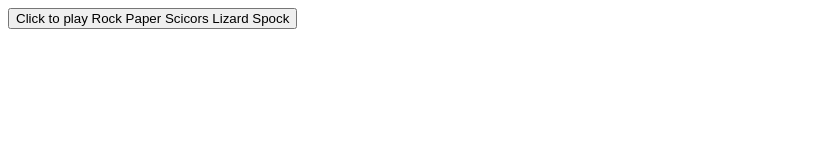
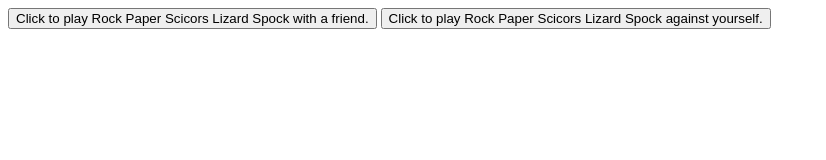
Before and after one commit to logic-legolas/sean-ma-js-blue, a plain HTML site: page rock_paper_scicors_lizard_spock.html in a window 1280 px wide. Shown: the whole page, without its empty margins (0-826 px from the left). Drawn offline with Linux system fonts and the light colour scheme.

Commit message:
fixed
fixed (i hope)

```diff
--- a/rock_paper_scicors_lizard_spock.html
+++ b/rock_paper_scicors_lizard_spock.html
@@ -5,7 +5,6 @@
     <title></title>
   </head>
   <body>
-    <button onclick="game()" name="button">Click to play Rock Paper Scicors Lizard Spock</button>
     <script>
       function game() {
         var p1 = prompt("Player 1");
@@ -50,8 +49,23 @@
           alert("Spock vaporizes Rock. Player 1 wins!");
         }else if (p2="spock",p1="scissors") {
           alert("Spock smashes Scissors. PlayerPlayer 1 wins!");
+        }else if (p1="rock",p2="rock") {
+          alert("It's a tie!");
+        }else if (p1="paper",p2="paper") {
+          alert("It's a tie!");
+        }else if (p1="scissors",p2="scissors") {
+          alert("It's a tie!");
+        }else if (p1="lizard",p2="lizard") {
+          alert("It's a tie!");
+        }else if (p1="spock",p2="spock") {
+          alert("It's a tie!");
+        }else{
+          alert("Something went wrong! Try again.");
+          game();
         }
       }
     </script>
+    <button onclick="game()" name="button">Click to play Rock Paper Scicors Lizard Spock with a friend.</button>
+    <button onclick="game()" name="button">Click to play Rock Paper Scicors Lizard Spock against yourself.</button>
   </body>
 </html>
```
